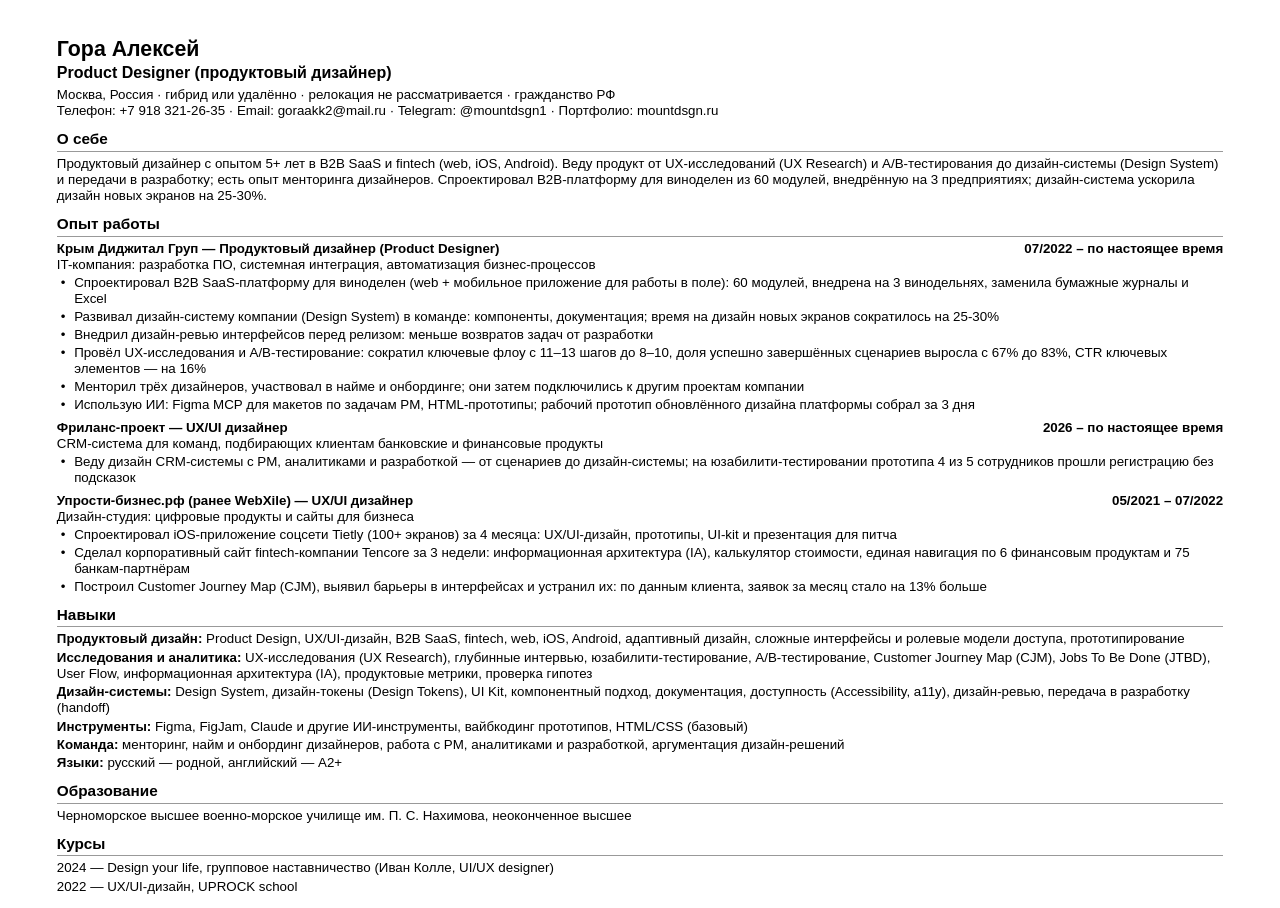
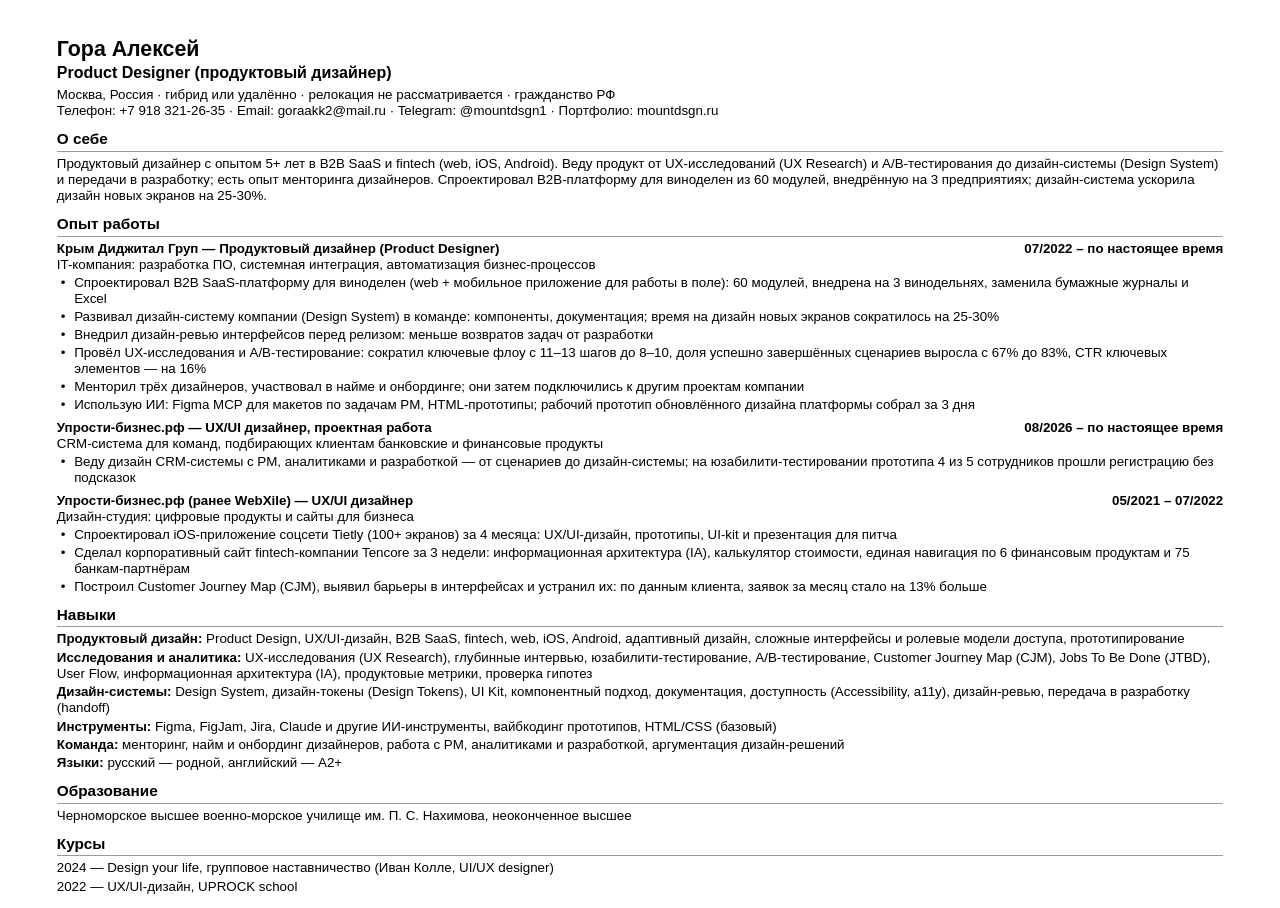
Before and after one commit to MountDSGN-bit/mountdsgn, a plain HTML site: page src/cv/cv.html in a window 1280 px wide. Drawn offline with Linux system fonts and the light colour scheme.

Commit message:
Resume: CRM client name and start date, Jira
Co-Authored-By: Claude Sonnet 5.5 <noreply@anthropic.com>
Claude-Session: https://claude.ai/code/session_01MaCRRPJWtG8tY22VDMqRVs

```diff
--- a/src/cv/cv.html
+++ b/src/cv/cv.html
@@ -32,7 +32,7 @@ p+p{margin-top:1.5pt}
 <li>Менторил трёх дизайнеров, участвовал в найме и онбординге; они затем подключились к другим проектам компании</li>
 <li>Использую ИИ: Figma MCP для макетов по задачам PM, HTML-прототипы; рабочий прототип обновлённого дизайна платформы собрал за 3 дня</li>
 </ul>
-<div class="jh"><span>Фриланс-проект — UX/UI дизайнер</span><span>2026 – по настоящее время</span></div>
+<div class="jh"><span>Упрости-бизнес.рф — UX/UI дизайнер, проектная работа</span><span>08/2026 – по настоящее время</span></div>
 <div>CRM-система для команд, подбирающих клиентам банковские и финансовые продукты</div>
 <ul>
 <li>Веду дизайн CRM-системы с PM, аналитиками и разработкой — от сценариев до дизайн-системы; на юзабилити-тестировании прототипа 4 из 5 сотрудников прошли регистрацию без подсказок</li>
@@ -50,7 +50,7 @@ p+p{margin-top:1.5pt}
 <p><b>Продуктовый дизайн:</b> Product Design, UX/UI-дизайн, B2B SaaS, fintech, web, iOS, Android, адаптивный дизайн, сложные интерфейсы и ролевые модели доступа, прототипирование</p>
 <p><b>Исследования и аналитика:</b> UX-исследования (UX Research), глубинные интервью, юзабилити-тестирование, A/B-тестирование, Customer Journey Map (CJM), Jobs To Be Done (JTBD), User Flow, информационная архитектура (IA), продуктовые метрики, проверка гипотез</p>
 <p><b>Дизайн-системы:</b> Design System, дизайн-токены (Design Tokens), UI Kit, компонентный подход, документация, доступность (Accessibility, a11y), дизайн-ревью, передача в разработку (handoff)</p>
-<p><b>Инструменты:</b> Figma, FigJam, Claude и другие ИИ-инструменты, вайбкодинг прототипов, HTML/CSS (базовый)</p>
+<p><b>Инструменты:</b> Figma, FigJam, Jira, Claude и другие ИИ-инструменты, вайбкодинг прототипов, HTML/CSS (базовый)</p>
 <p><b>Команда:</b> менторинг, найм и онбординг дизайнеров, работа с PM, аналитиками и разработкой, аргументация дизайн-решений</p>
 <p><b>Языки:</b> русский — родной, английский — A2+</p>
 </div>
```
Also changed, not shown: index.html (+1 -1 lines), 3 other files.
